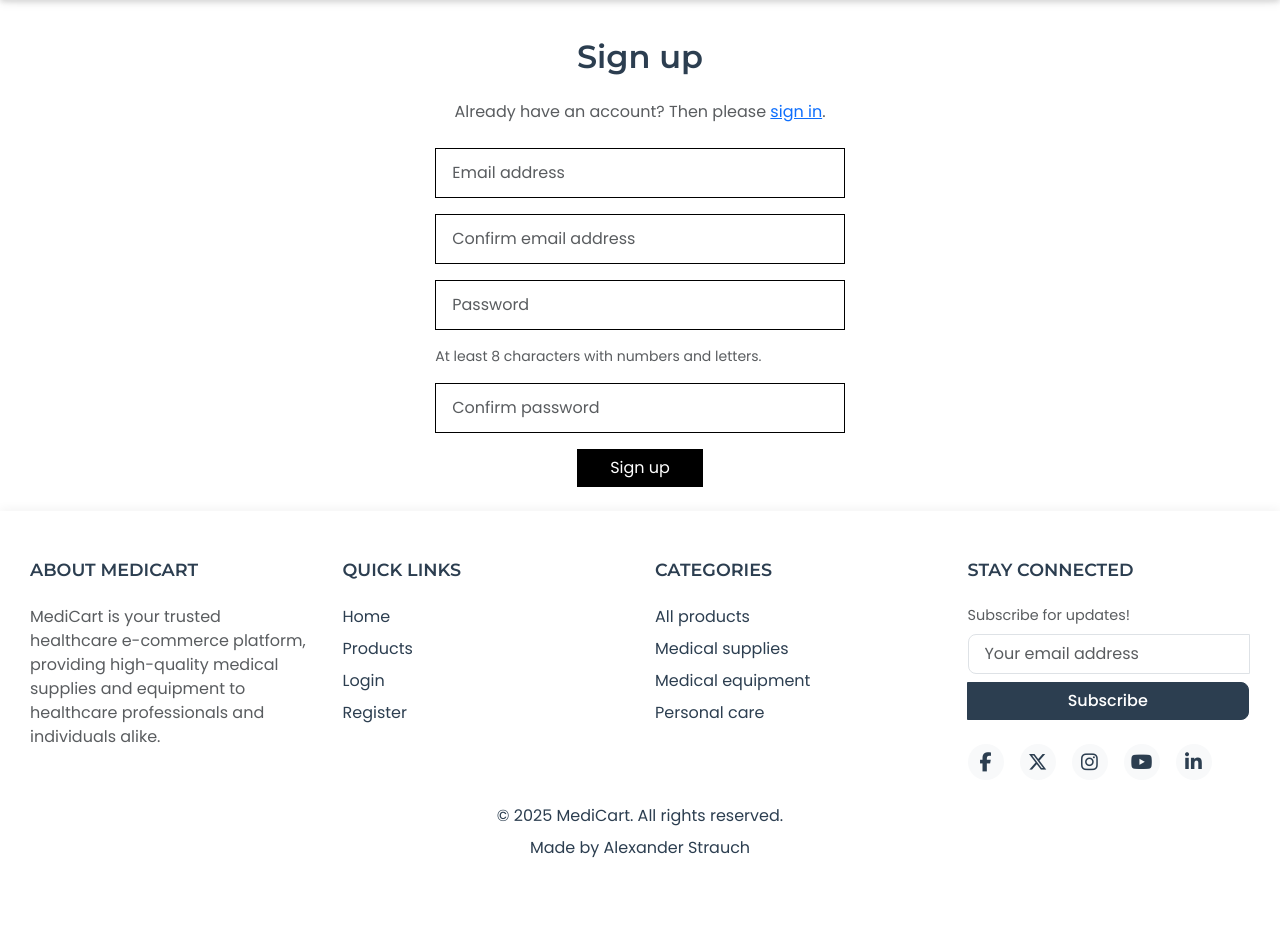
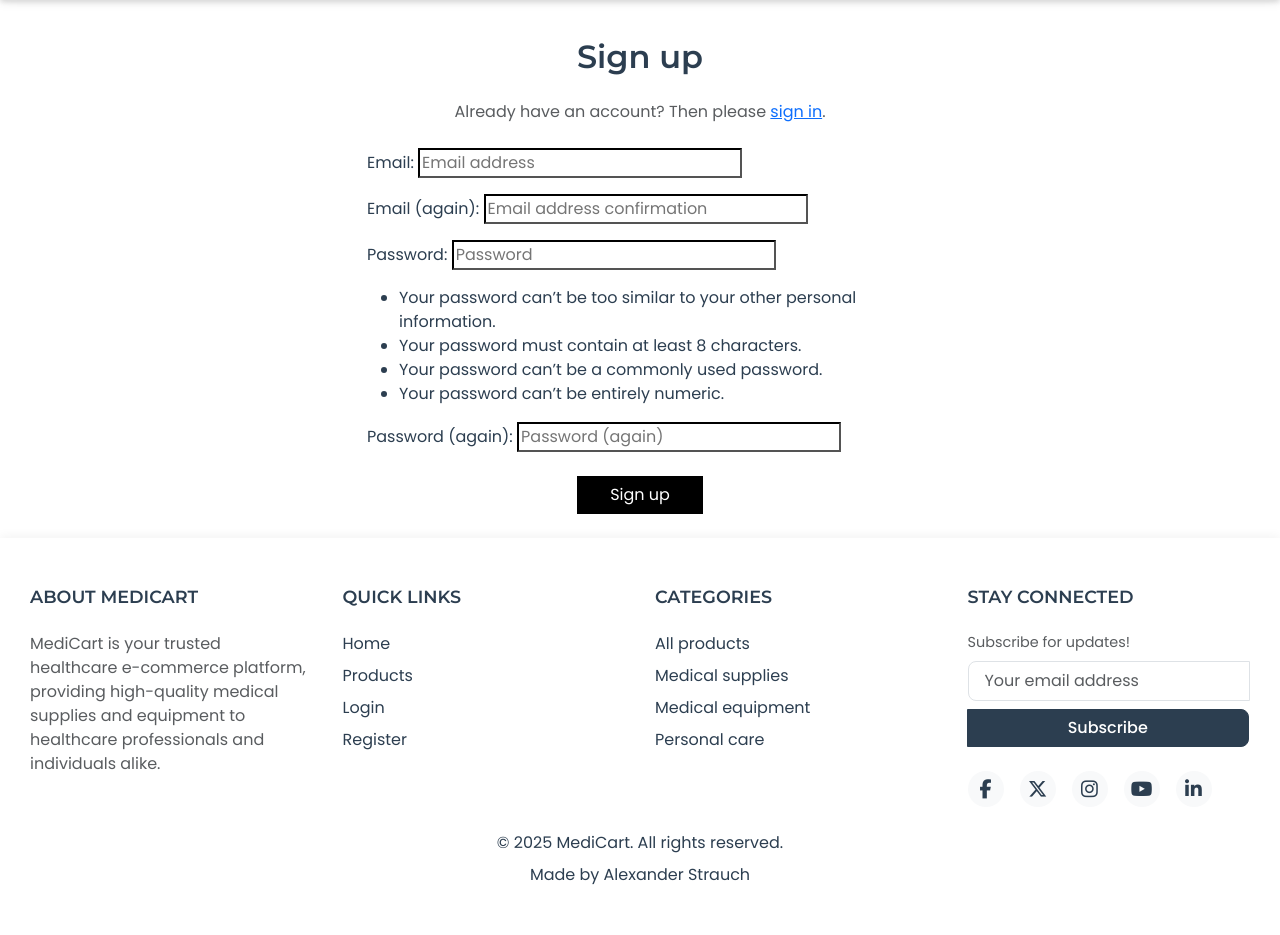
Before and after one commit to alexstrauch/medicart, a Django app: page /accounts/signup/ in a window 1280 px wide. Shown: the part 62-997 px from the top of the page. Before the commit the page ends 920 px from the top, so only its background shows below. Run offline with Django 4.2, Linux system fonts and the light colour scheme; parts of the project's set-up code (start-up, migrations or seed data) failed here and were passed over; some libraries are stand-ins or nearby versions.

Commit message:
Fix signup form

```diff
--- a/medicart/settings.py
+++ b/medicart/settings.py
@@ -139,7 +139,9 @@
 ACCOUNT_EMAIL_REQUIRED = True
 ACCOUNT_EMAIL_VERIFICATION = 'mandatory'
 ACCOUNT_SIGNUP_EMAIL_ENTER_TWICE = True
-ACCOUNT_USERNAME_REQUIRED = True
+ACCOUNT_USERNAME_REQUIRED = False
+ACCOUNT_USER_MODEL_USERNAME_FIELD = None
+ACCOUNT_EMAIL_SUBJECT_PREFIX = 'MediCart - '
 LOGIN_URL = '/accounts/login/'
 LOGIN_REDIRECT_URL = '/'
 
--- a/templates/allauth/account/signup.html
+++ b/templates/allauth/account/signup.html
@@ -24,29 +24,22 @@
 
                 <form class="signup" id="signup_form" method="post" action="{% url 'account_signup' %}">
                     {% csrf_token %}
-                    <div class="form-group w-75 mx-auto">
-                        <input type="email" name="email" class="form-control mb-3" placeholder="Email address" id="id_email" required>
-                        <input type="email" name="email2" class="form-control mb-3" placeholder="Confirm email address" id="id_email2" required>
-                        <input type="password" name="password1" class="form-control mb-3" placeholder="Password" id="id_password1" required>
-                        <small class="form-text text-muted mb-3 d-block">At least 8 characters with numbers and letters.</small>
-                        <input type="password" name="password2" class="form-control mb-3" placeholder="Confirm password" id="id_password2" required>
-                    </div>
-
+                    {{ form.as_p }}
                     {% if redirect_field_value %}
                         <input type="hidden" name="{{ redirect_field_name }}" value="{{ redirect_field_value }}" />
                     {% endif %}
 
-                    <div class="text-center">
+                    <div class="text-center mt-4">
                         <button class="btn btn-black rounded-0" type="submit">{% trans "Sign up" %}</button>
                     </div>
                 </form>
 
                 {% get_providers as socialaccount_providers %}
                 {% if socialaccount_providers %}
-                <div class="text-center">
+                <div class="text-center mt-4">
                     <p class="text-muted">Or sign up with:</p>
                     <div class="socialaccount_ballot">
-                        <ul class="socialaccount_providers list-unstyled d-flex justify-content-center gap-3">
+                        <ul class="socialaccount_providers list-unstyled">
                             {% include "socialaccount/snippets/provider_list.html" with process="login" %}
                         </ul>
                     </div>
```
